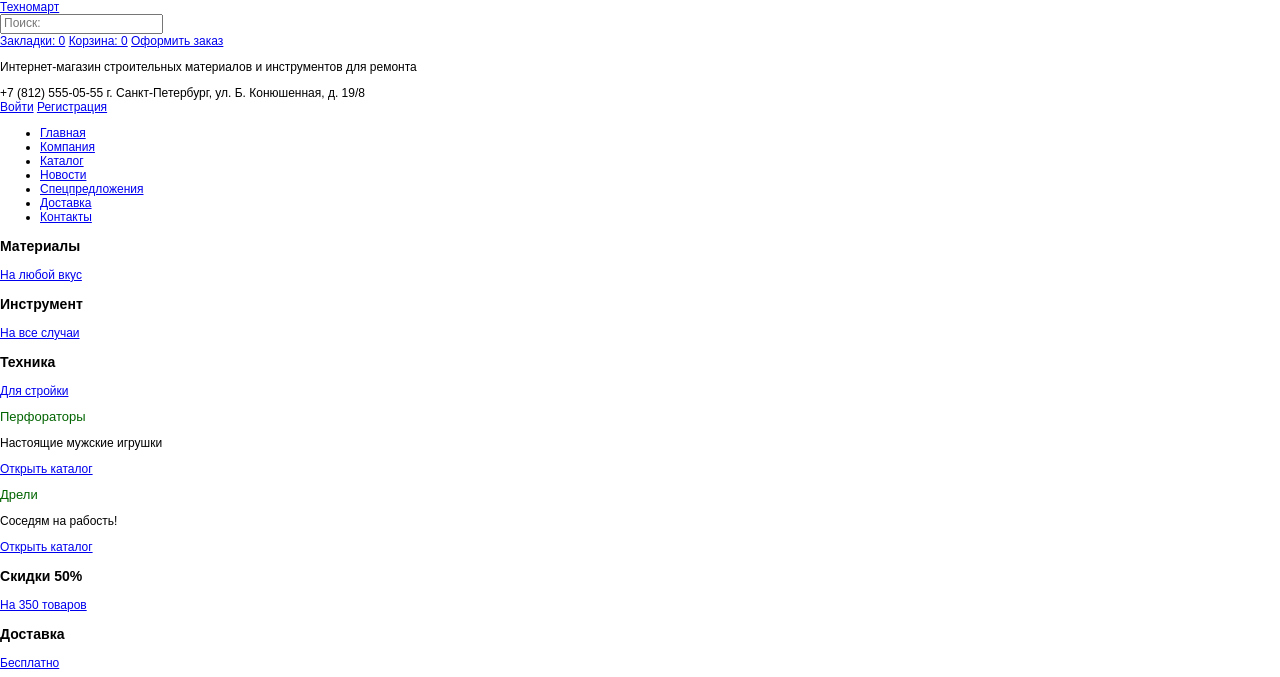
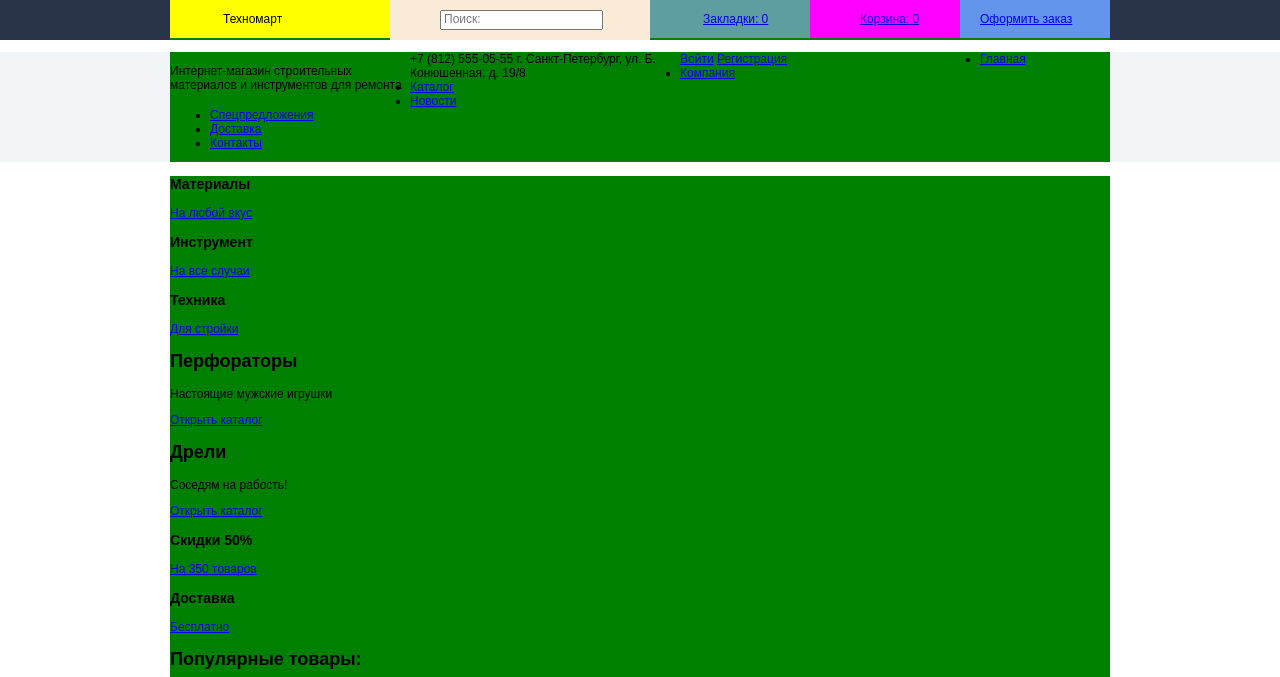
Before and after one commit to 7030055/257391-technomart, a plain HTML site: page index.html in a window 1280 px wide. Shown: the top 677 px of the page. Drawn offline with Linux system fonts and the light colour scheme.

Commit message:
Сетки
Построение первых сеток

```diff
--- a/css/style.css
+++ b/css/style.css
@@ -1,4 +1,5 @@
 body {
+    width: 100%;
     font-size: 12px;
     line-height: normal;
     color: black;
@@ -6,18 +7,81 @@ body {
     font-family: "Cuprum", sans-serif, Arial;
 }
 
-h1 {
-    font-size: 14px;
-    line-height: normal;
-    color: blue;
-    font-weight: 400;
-    font-family: "Cuprum", sans-serif, Arial;
+* {
+    box-sizing: border-box;
 }
 
-h2 {
-    font-size: 13px;
-    line-height: normal;
-    color: darkgreen;
-    font-weight: 200;
-    font-family: "Cuprum", sans-serif, Arial;
+.clearfix:after {
+    content: "";
+    display: table;
+    clear: both;
 }
+
+.container {
+    width: 940px;
+    margin: 0 auto;
+    background-color: green;
+}
+
+.header-up {
+    vertical-align: baseline;
+    background-color: #293449;
+}
+
+.logo {
+    width: 220px;
+    padding: 12px 53px 12px 53px;
+    float: left;
+    background-color: yellow;
+}
+
+form.search {
+    display: block;
+    width: 260px;
+    padding: 10px 0 10px 50px;
+    float: left;
+    background-color: antiquewhite;
+}
+
+.bookmark {
+    display: block;
+    width: 160px;
+    padding: 12px 0 12px 53px;
+    float: left;
+    background-color: cadetblue;
+}
+
+.cart {
+    display: block;
+    width: 150px;
+    padding: 12px 0 12px 50px;
+    float: left;
+    background-color: fuchsia;
+}
+
+.order {
+    display: block;
+    width: 150px;
+    padding: 12px 0 12px 20px;
+    float: right;
+    background-color: cornflowerblue;
+}
+
+.header-middle {
+    background-color: #f1f5f7;
+}
+
+.about {
+    width: 240px;
+    float: left;
+}
+
+.contacts {
+    width: 270px;
+    float: left;
+}
+
+.user_form {
+    width: 300px;
+    float: left;
+}
--- a/index.html
+++ b/index.html
@@ -1,17 +1,19 @@
 <!DOCTYPE html>
 <html lang="ru">
+
 <head>
     <meta charset="utf-8">
     <title>HTML Academy: Техномарт</title>
     <link rel="stylesheet" href="css/normalize.css" type="text/css">
     <link rel="stylesheet" href="css/style.css" type="text/css">
 </head>
+
 <body>
     <header class="header">
         <div class="header-up">
-            <div class="container">
+            <div class="container clearfix">
                 <div class="logo">
-                    <a href="#" class="logo">Техномарт</a>
+                    <a class="header-logo">Техномарт</a>
                 </div>
                 <form action="https://echo.htmlacademy.ru" method="post" class="search">
                     <input type="search" name="search" id="search" placeholder="Поиск:">
@@ -22,7 +24,7 @@
             </div>
         </div>
         <div class="header-middle">
-            <div class="container">
+            <div class="container clearfix">
                 <div class="about">
                     <p>Интернет-магазин строительных материалов и инструментов для ремонта</p>
                 </div>
@@ -265,4 +267,5 @@
         </div>
     </footer>
 </body>
+
 </html>
```
Also changed, not shown: catalog.html (+1 -1 lines).
